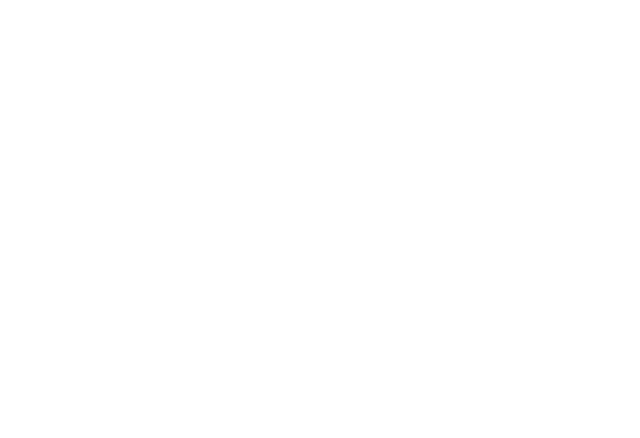
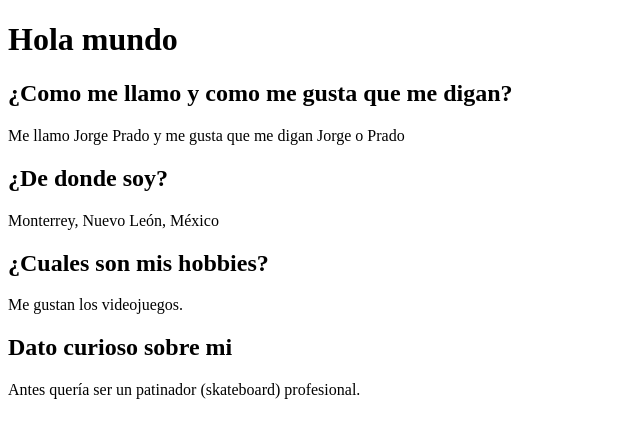
Before and after one commit to jorgeprvdo/Practica-Uno, a plain HTML site: page index.html in a window 1280 px wide. Shown: the whole page, without its empty margins (0-640 px from the left). Drawn offline with Linux system fonts and the light colour scheme.

Commit message:
actualizar pagina

```diff
--- a/index.html
+++ b/index.html
@@ -6,6 +6,17 @@
     <title>Practica Uno</title>
 </head>
 <body>
+    <h1>Hola mundo</h1>
+    <h2>¿Como me llamo y como me gusta que me digan?</h2>
+    <p>Me llamo Jorge Prado y me gusta que me digan Jorge o Prado</p>
 
+    <h2>¿De donde soy?</h2>
+    <p>Monterrey, Nuevo León, México</p>
+
+    <h2>¿Cuales son mis hobbies?</h2>
+    <p>Me gustan los videojuegos.</p>
+
+    <h2>Dato curioso sobre mi</h2>
+    <p>Antes quería ser un patinador (skateboard) profesional.</p>
 </body>
 </html>
```
